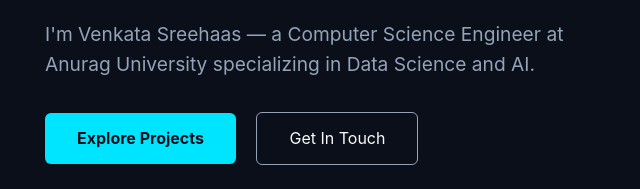
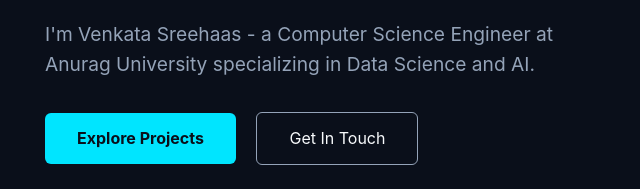
Before and after one commit to Sreehaas-K/Sreehaas_portfolio, a plain HTML site: page index.html in a window 1280 px wide. Shown: the part 413-602 px from the top of the page, 27-667 px from the left. Drawn offline with Linux system fonts and the light colour scheme.

Commit message:
Updated portfolio content

```diff
--- a/index.html
+++ b/index.html
@@ -33,7 +33,7 @@
       <div class="hero-content reveal">
         <span class="hero-badge"><i class="fas fa-microchip"></i> AI & Data Science Specialist</span>
         <h1>Solving problems with <span class="hero-highlight">Intelligence.</span></h1>
-        <div class="hero-subhead">I'm Venkata Sreehaas — a Computer Science Engineer at Anurag University specializing in Data Science and AI.</div>
+        <div class="hero-subhead">I'm Venkata Sreehaas - a Computer Science Engineer at Anurag University specializing in Data Science and AI.</div>
         <div class="hero-cta">
           <a href="#projects" class="btn-primary">Explore Projects</a>
           <a href="#contact" class="btn-outline">Get In Touch</a>
```
